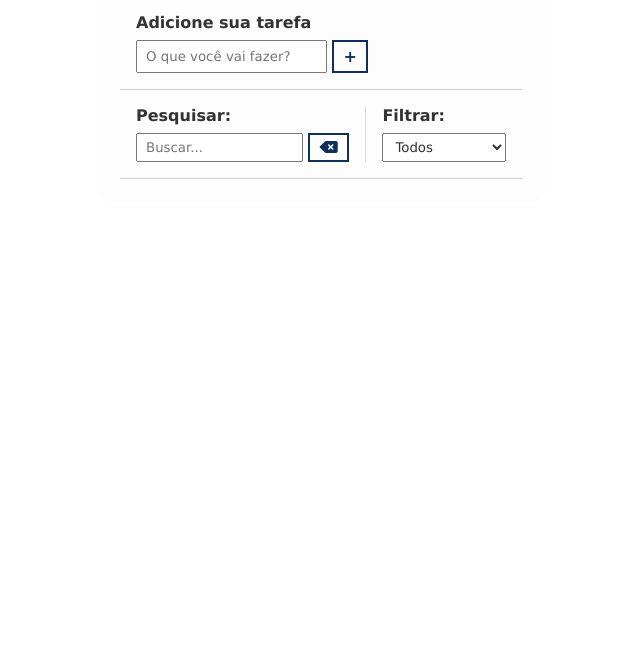
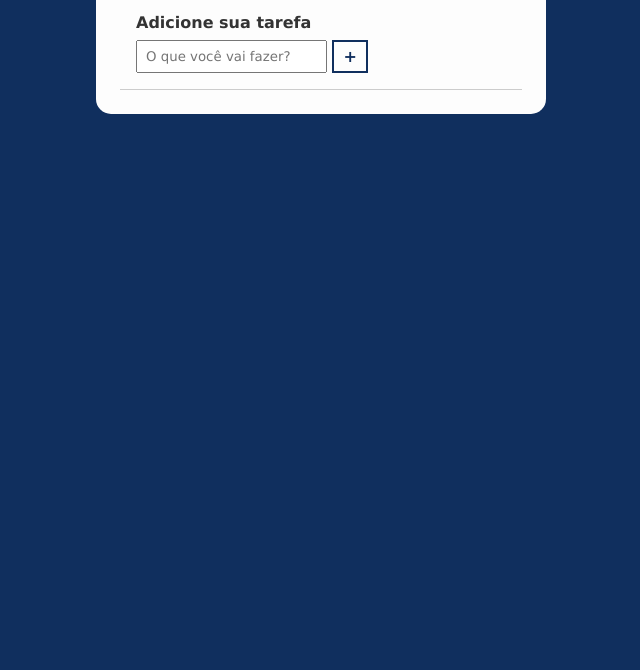
Before and after one commit to bernardodevrocha/Todo-List, a website: page index.html in a window 1280 px wide. Shown: the part 130-800 px from the top of the page, without its empty margins (319-959 px from the left). Drawn offline with Linux system fonts and the light colour scheme.

Commit message:
Coloquei background no software

```diff
--- a/index.html
+++ b/index.html
@@ -37,25 +37,6 @@
             </div>
             <button id="cancel-edit-btn">Cancelar</button>
         </form>
-        <div id="toolbar">
-            <div id="search">
-                <h4>Pesquisar:</h4>
-                <form>
-                    <input type="text" id="search-input" placeholder="Buscar..."/>
-                    <button id="erase-button">
-                        <i class="fa-solid fa-delete-left"></i>
-                    </button>
-                </form>
-            </div>
-            <div id="filter">
-                <h4>Filtrar:</h4>
-                <select id="filter-select">
-                    <option value="all">Todos</option>
-                    <option value="done">Feitos</option>
-                    <option value="todo">A fazer</option>
-                </select>
-            </div>
-        </div>
         <div id="todo-list"></div>
     </div>
 </body>
--- a/style.css
+++ b/style.css
@@ -8,7 +8,7 @@
   }
 
   body {
-    background-image: url("../img/bg.jpg");
+    background: #102f5e;
     background-position: center;
     background-size: cover;
   }
```
